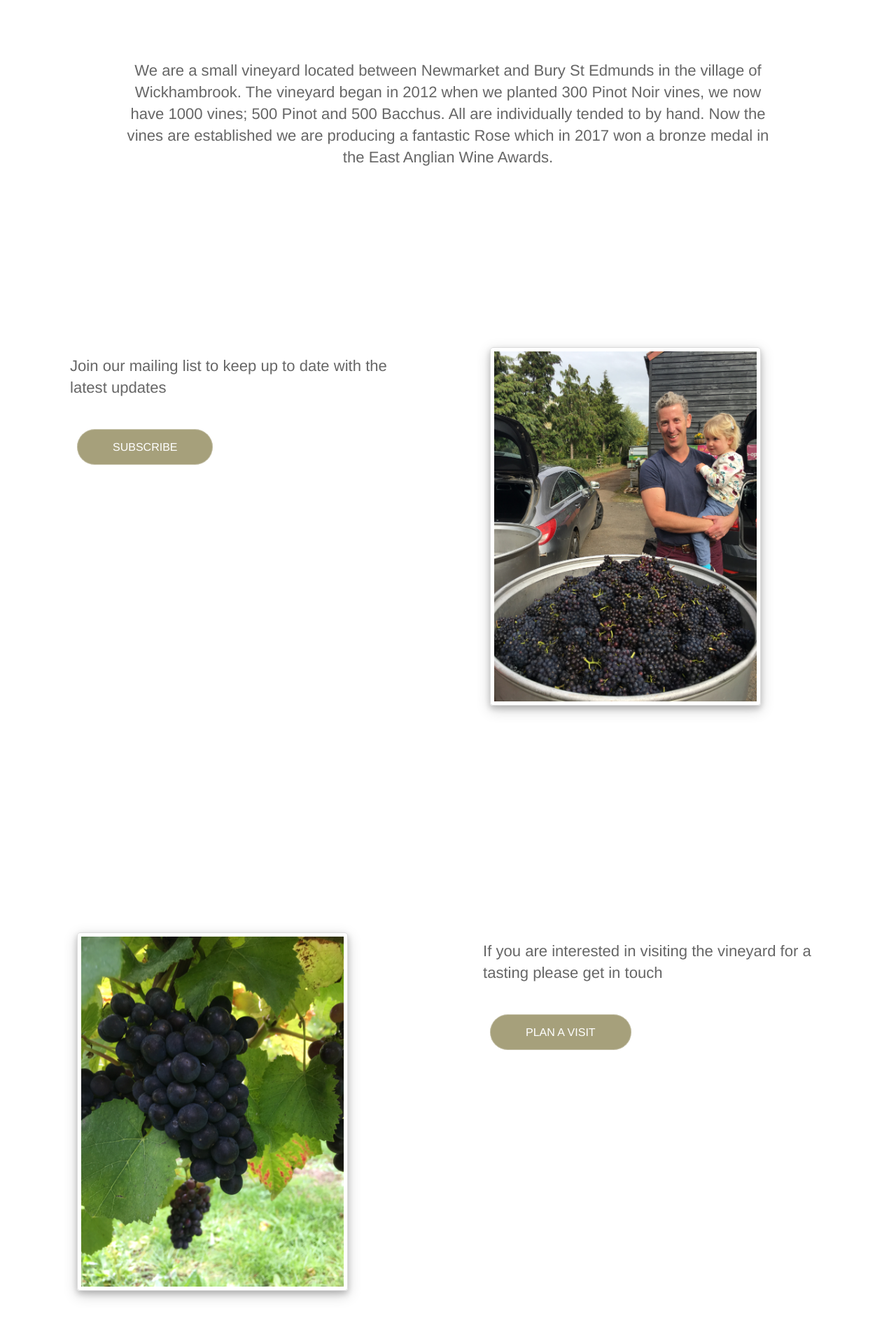
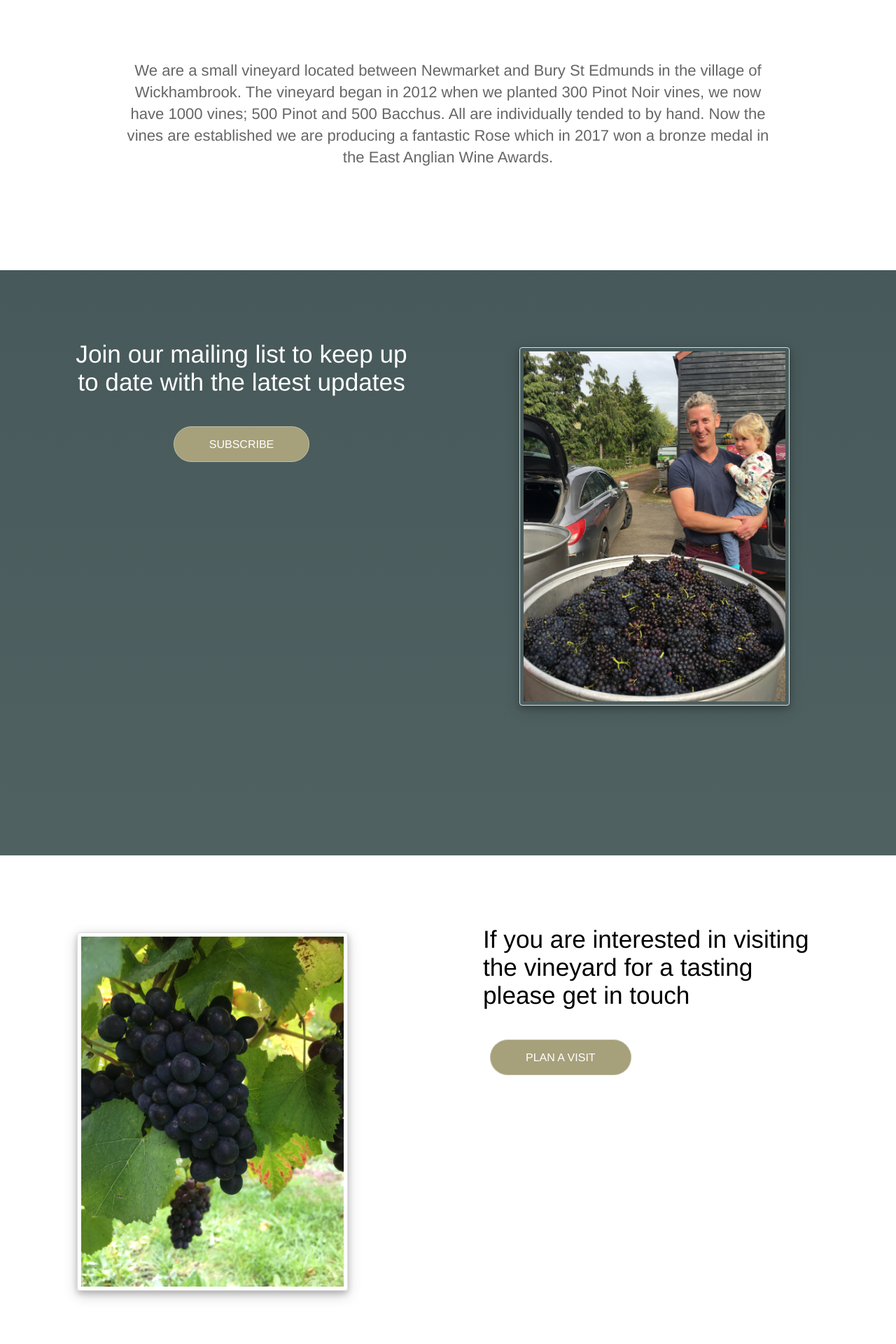
Before and after one commit to seblawson11/CoopersCroft, a Jekyll site: the page built from index.html, in a window 1280 px wide. Shown: the part 1055-2975 px from the top of the page at 70% size. Built offline with Jekyll 4.4.1, drawn with Linux system fonts in a browser that asks for light colours.

Commit message:
homepage imgs

```diff
--- a/_sass/custom-button.scss
+++ b/_sass/custom-button.scss
@@ -28,6 +28,7 @@
 .cta.button.alt a:hover,
 .cta.button.alt a:focus {
 	background: rgba(166,160,123,0.6);
+	color: #fff;
 	border: 2px solid rgba(166,160,123,0.8);
 	box-shadow: 0px 0px 12px -2px rgba(0,0,0,0.5);
 }
--- a/_sass/homepage.scss
+++ b/_sass/homepage.scss
@@ -49,3 +49,10 @@
 		margin: 10px;
 	}
 }
+
+
+.subscribe {
+	background: linear-gradient(to bottom, $brand-color 0%, $middle-gradient-color 100%);
+	color: #fff;
+	text-align: center;
+}
--- a/index.html
+++ b/index.html
@@ -24,10 +24,10 @@ description: A wine from Suffolk
 		</div>
 	</section>
 
-	<section>
+	<section class="subscribe">
 		<div class="row homepage-container">
 				<div class="column text editable">
-					<p>Join our mailing list to keep up to date with the latest updates</p>
+					<h2>Join our mailing list to keep up to date with the latest updates</h2>
 				<div class="cta button alt"><a href="">Subscribe</a></div>
 			</div>
 			<div class="column homepage-image1">
@@ -42,7 +42,7 @@ description: A wine from Suffolk
 				<img src="{{ site.baseurl }}/images/grapes.jpg" alt="Grapes" class="editable left">
 			</div>
 			<div class="column text editable">
-				<p>If you are interested in visiting the vineyard for a tasting please get in touch</p>
+				<h2>If you are interested in visiting the vineyard for a tasting please get in touch</h2>
 				<div class="cta button alt"><a href="{{ site.baseurl }}/tours/">Plan a Visit</a></div>
 			</div>
 		</div>
```
Also changed, not shown: ourwines.html (+5 -3 lines).
